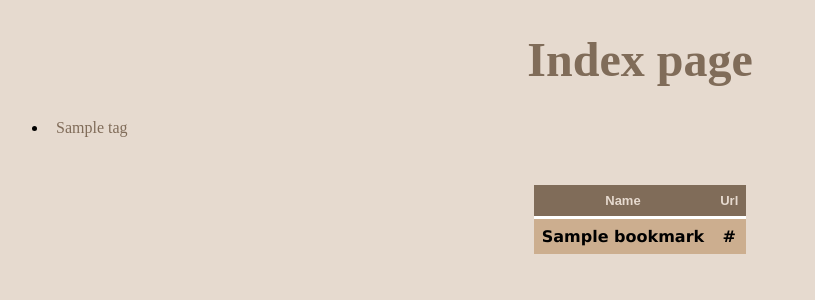
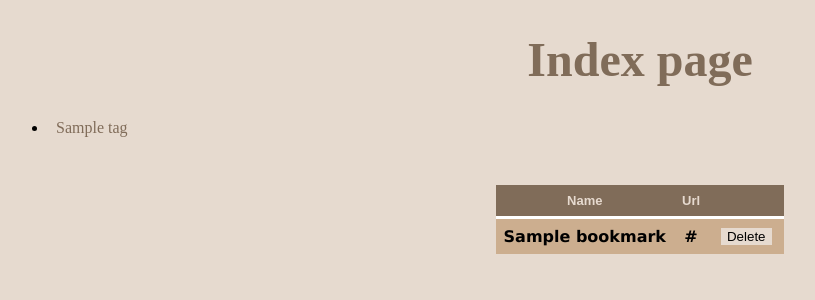
Before and after one commit to Pheox/index_page, a Flask app: page / in a window 1280 px wide. Shown: the top 300 px of the page, without its empty margins (0-815 px from the left). Run offline with Flask 2, Linux system fonts and the light colour scheme; tables that the repository leaves empty hold one stand-in row (values such as "Sample post").

Commit message:
bookmark deletion

```diff
--- a/app/models_dao.py
+++ b/app/models_dao.py
@@ -22,6 +22,13 @@ class BookmarkDAO(object):
     bm.name = name
     bm.url = url
     bm.note = note
+    db.session.commit()
+
+  @staticmethod
+  def delete(id):
+    # TODO: delete also mappings
+    bm = Bookmark.query.get(id)
+    db.session.delete(bm)
     db.session.commit()
 
   @staticmethod
@@ -90,3 +97,12 @@ class BookmarkTagDAO(object):
     db.session.add(bm_tag2)
     db.session.add(bm_tag3)
     db.session.commit()
+
+  @staticmethod
+  def delete_bm(bookmark_id):
+    results = BookmarkTag.query.filter(bookmark_id==bookmark_id).all()
+    print results
+    for result in results:
+      print result
+      db.session.delete(result)
+    db.session.commit()
--- a/app/templates/index.html
+++ b/app/templates/index.html
@@ -22,6 +22,7 @@
     <tr>
       <th>Name</th>
       <th>Url</th>
+      <th></th>
   </thead>
 
   <tbody>
@@ -48,6 +49,14 @@
       <td><a href="{{ url_for('bookmark_edit', bookmark_id=bookmark.id, edit=1) }}">{{bookmark.name}}</a></td>
       <td><a href="{{bookmark.url}}">
           {{bookmark.url}}</a></td>
+
+      <td class="button-cell">
+      <form  action="{{url_for('bookmark_delete', bookmark_id=bookmark.id)}}" method="post">
+        <input type="submit" value="Delete"></input>
+      </form>
+      </td>
+
+
     </tr>
 
     {% endif %}
--- a/app/views.py
+++ b/app/views.py
@@ -1,6 +1,6 @@
 from app import app
 
-from flask import request, render_template
+from flask import request, render_template, redirect
 
 from models import Bookmark
 from models_dao import BookmarkDAO, TagDAO, BookmarkTagDAO
@@ -36,6 +36,14 @@ def bookmark_edit(bookmark_id):
   return bookmarks(bm_edit=bookmark_id, edit_form=edit_form)
 
 
+@app.route('/delete/<int:bookmark_id>', methods=['POST'])
+def bookmark_delete(bookmark_id):
+  BookmarkTagDAO.delete_bm(bookmark_id)
+  BookmarkDAO.delete(bookmark_id)
+  return redirect('/')
+
+#####
+
 def form_submit_edit(bookmark_id, form):
   BookmarkDAO.edit(bookmark_id, form.bm_name.data, form.bm_url.data, form.bm_note.data)
   return True
```
